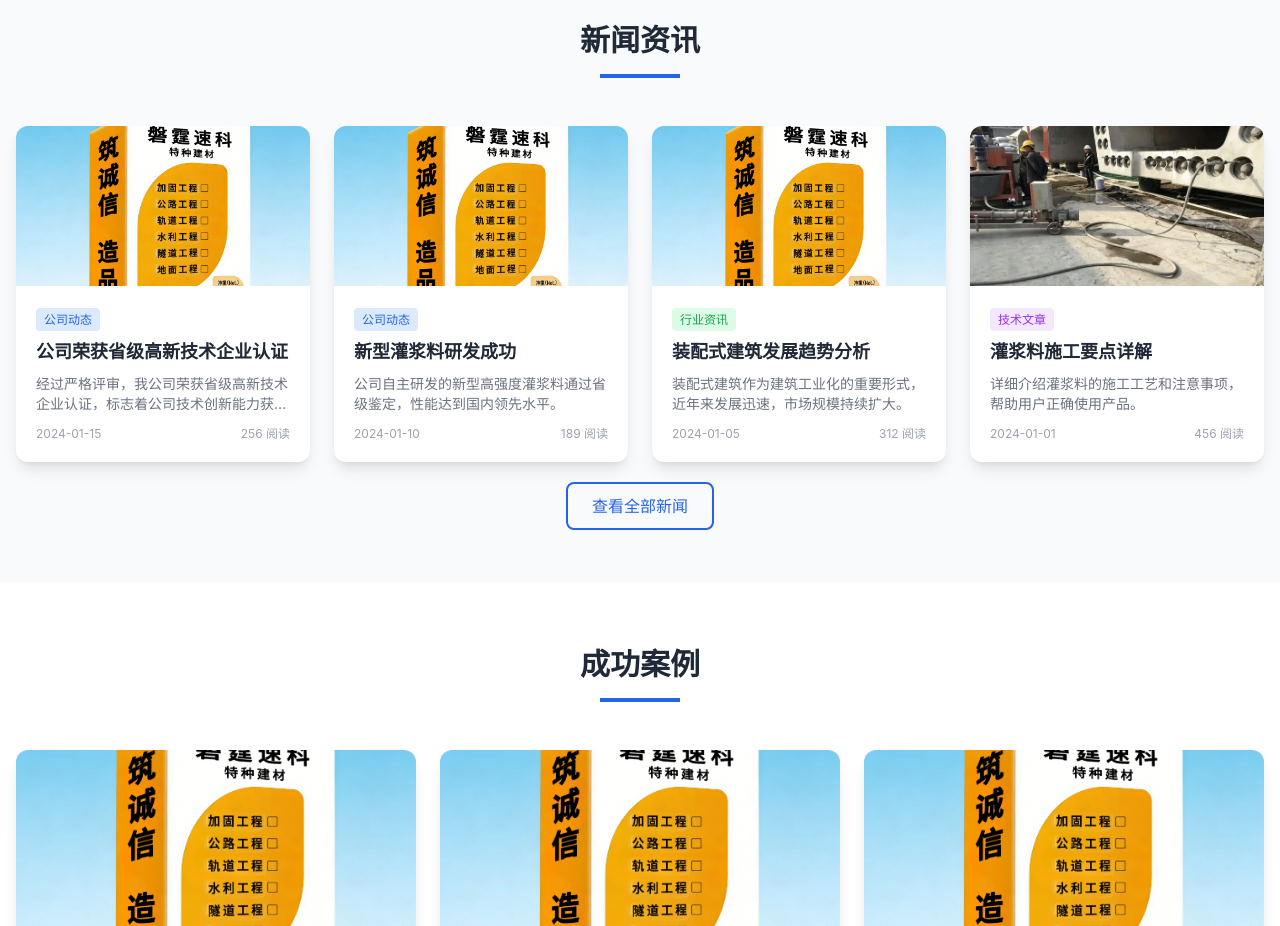
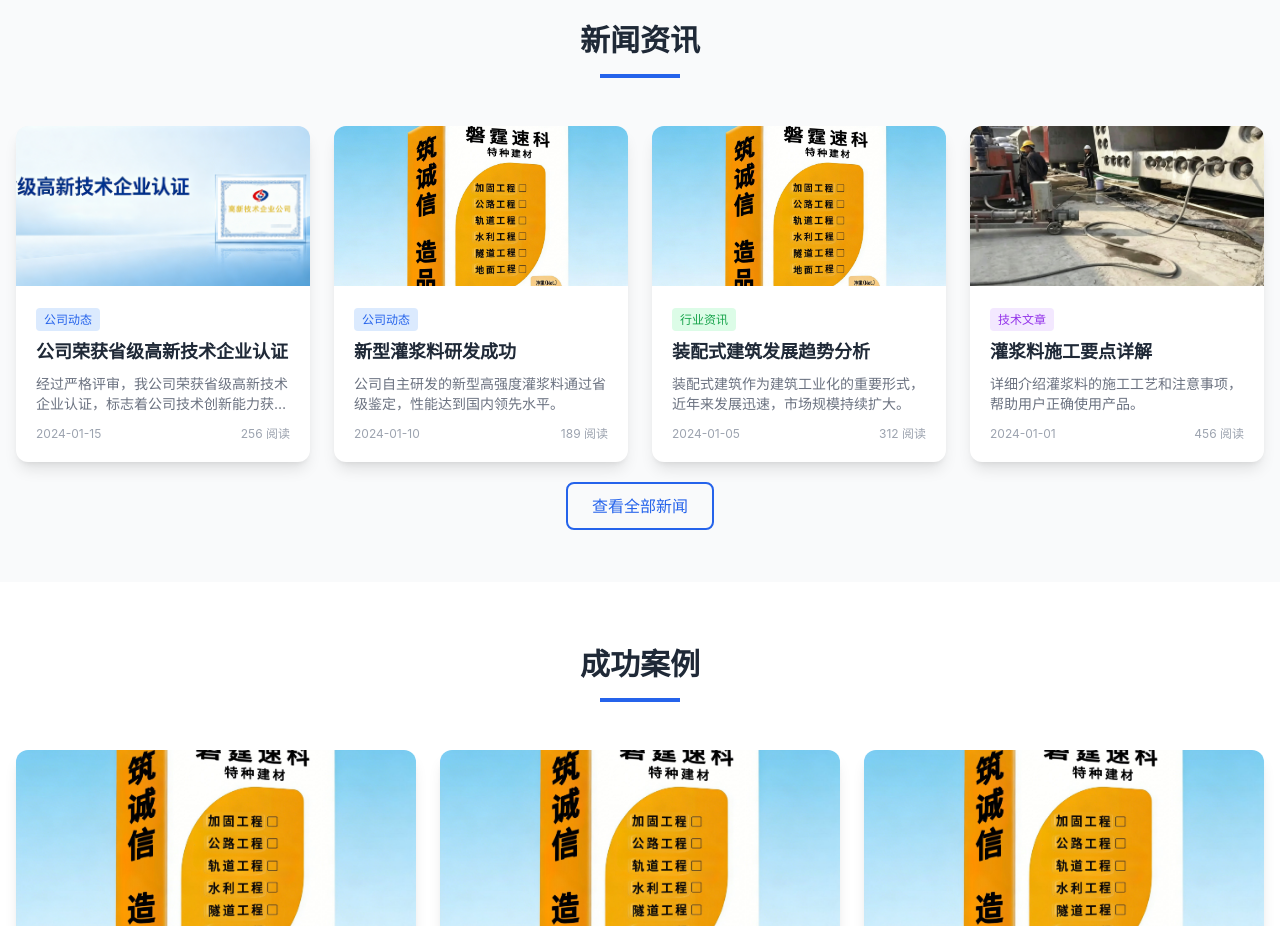
Before and after one commit to demperor888-ai/panting, a Next.js app: page / in a window 1280 px wide. Shown: the part 2200-3126 px from the top of the page. Built offline with nearby package versions, Linux system fonts and the light colour scheme.

Commit message:
更新高新技术企业认证新闻封面图

```diff
--- a/src/data/siteData.ts
+++ b/src/data/siteData.ts
@@ -136,7 +136,7 @@ export const initialNews: News[] = [
     category: '公司动态',
     summary: '经过严格评审，我公司荣获省级高新技术企业认证，标志着公司技术创新能力获得认可。',
     content: '经过严格评审，我公司荣获省级高新技术企业认证，标志着公司技术创新能力获得认可。这是公司发展历程中的重要里程碑，我们将继续加大研发投入，为客户提供更优质的产品和服务。未来，公司将继续秉承"科技创新、质量为本"的理念，不断推出新产品，满足市场需求。',
-    image: '/images/products/guanjiang-1.jpg',
+    image: '/images/news/gxjsqy.jpg',
     date: '2024-01-15',
     views: 256
   },
```
Also changed, not shown: images/news/gxjsqy.jpg (added), public/images/news/gxjsqy.jpg (added).
